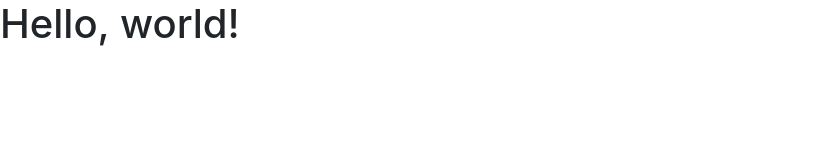
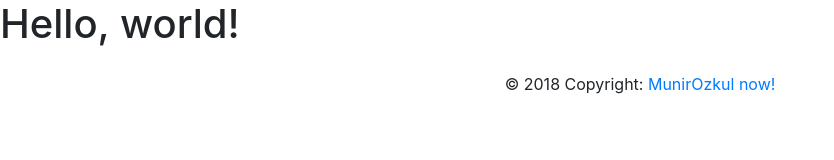
Before and after one commit to munirozkul/simdi, a plain HTML site: page index.html in a window 1280 px wide. Shown: the whole page, without its empty margins (0-834 px from the left). Drawn offline with nearby package versions, Linux system fonts and the light colour scheme.

Commit message:
Update index.html

```diff
--- a/index.html
+++ b/index.html
@@ -13,6 +13,17 @@
   <body>
     <h1>Hello, world!</h1>
 
+    <!-- Footer -->
+<footer class="page-footer font-small blue">
+
+  <!-- Copyright -->
+  <div class="footer-copyright text-center py-3">© 2018 Copyright:
+    <a href="http://munirozkul.github.io/simdi"> MunirOzkul now!</a>
+  </div>
+  <!-- Copyright -->
+
+</footer>
+<!-- Footer -->
     <!-- Optional JavaScript -->
     <!-- jQuery first, then Popper.js, then Bootstrap JS -->
     <script src="https://code.jquery.com/jquery-3.3.1.slim.min.js" integrity="sha384-q8i/X+965DzO0rT7abK41JStQIAqVgRVzpbzo5smXKp4YfRvH+8abtTE1Pi6jizo" crossorigin="anonymous"></script>
```
